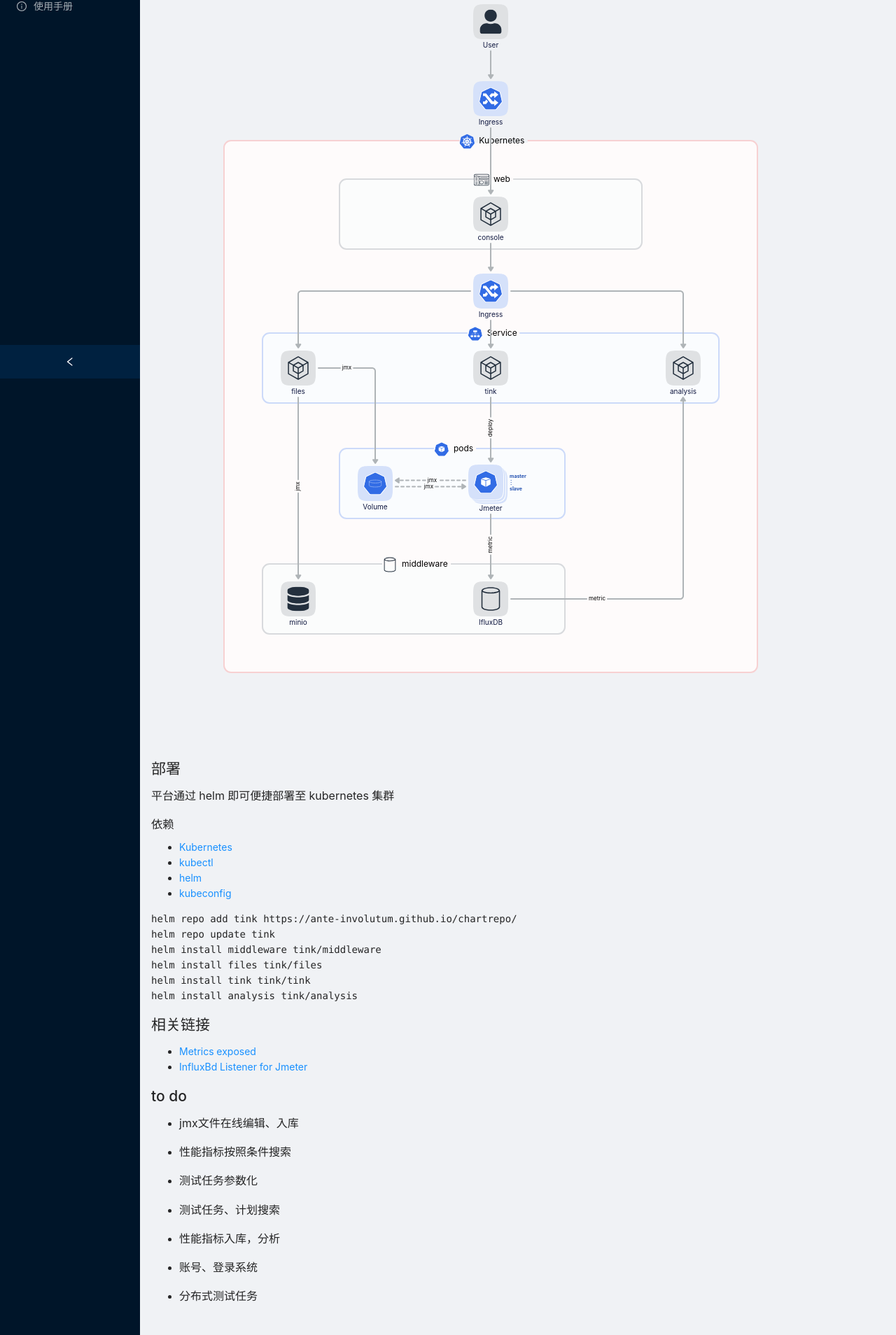
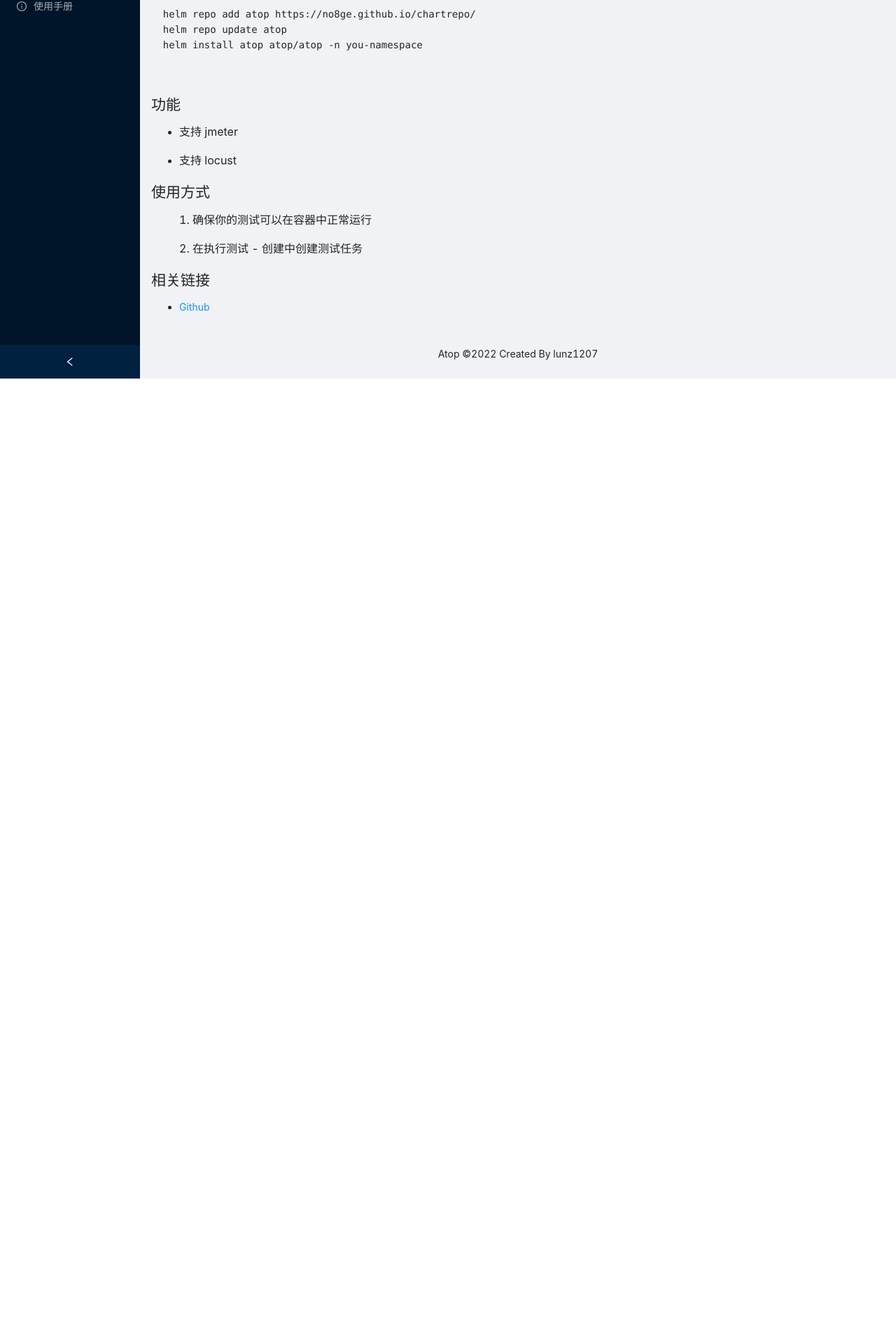
Before and after one commit to no8ge/console, a Vue app: page /help in a window 1280 px wide. Shown: the part 259-2167 px from the top of the page at 70% size. After the commit the page ends 800 px from the top, so only its background shows below. Built offline with nearby package versions, Linux system fonts and the light colour scheme.

Commit message:
docs: readme

```diff
--- a/src/views/About.vue
+++ b/src/views/About.vue
@@ -1,8 +1,6 @@
 <template>
   <PageHeader></PageHeader>
-  <p>云原生性能测试平台，让性能测试更加简单。</p>
-  <h2 id="architecture">架构设计</h2>
-  <p><img src="../assets/architecture.svg" alt="img.png" /></p>
+  <p>atop, Automated test open platform, 自动化测试开放平台</p>
   <h2 id="deploy">部署</h2>
   <p>平台通过 helm 即可便捷部署至 kubernetes 集群</p>
   <h3 id="required">依赖</h3>
@@ -10,51 +8,34 @@
     <li>
       <a href="https://zh.wikipedia.org/zh-hans/Kubernetes">Kubernetes</a>
     </li>
-    <li><a href="https://www.kubernetes.org.cn/installkubectl">kubectl</a></li>
     <li><a href="https://helm.sh/zh/docs/intro/install/">helm</a></li>
+  </ul>
+  <pre>
+  <code class="lang-bash">helm repo add atop https://no8ge.github.io/chartrepo/
+  helm repo <span class="hljs-keyword">update</span> atop
+  helm <span class="hljs-keyword">install</span> atop atop/atop -n <span class="hljs-keyword">you-namespace</span>
+</code>
+
+</pre>
+  <h2 id="deploy">功能</h2>
+  <ul>
     <li>
-      <a href="https://kubernetes.io/zh/docs/concepts/configuration/organize-cluster-access-kubeconfig">kubeconfig</a>
+      <p>支持 jmeter</p>
+    </li>
+    <li>
+      <p>支持 locust</p>
     </li>
   </ul>
-  <pre><code class="lang-bash">helm repo add tink https://ante-involutum.github.io/chartrepo/
-helm repo <span class="hljs-keyword">update</span> tink
-helm <span class="hljs-keyword">install</span> middleware tink/middleware
-helm <span class="hljs-keyword">install</span> files tink/files
-helm <span class="hljs-keyword">install</span> tink tink/tink
-helm <span class="hljs-keyword">install</span> analysis tink/analysis
-</code></pre>
+
+  <h2 id="deploy">使用方式</h2>
+  <ul>
+    <p>1. 确保你的测试可以在容器中正常运行</p>
+    <p>2. 在执行测试 - 创建中创建测试任务</p>
+  </ul>
   <h2 id="ref">相关链接</h2>
   <ul>
     <li>
-      <a href="https://jmeter.apache.org/usermanual/realtime-results.html#metrics">Metrics exposed</a>
-    </li>
-    <li>
-      <a href="https://jmeter.apache.org/usermanual/realtime-results.html#influxdb_v2">InfluxBd Listener for
-        Jmeter</a>
-    </li>
-  </ul>
-  <h2 id="deploy">to do</h2>
-  <ul>
-    <li>
-      <p>jmx文件在线编辑、入库</p>
-    </li>
-    <li>
-      <p>性能指标按照条件搜索</p>
-    </li>
-    <li>
-      <p>测试任务参数化</p>
-    </li>
-    <li>
-      <p>测试任务、计划搜索</p>
-    </li>
-    <li>
-      <p>性能指标入库，分析</p>
-    </li>
-    <li>
-      <p>账号、登录系统</p>
-    </li>
-    <li>
-      <p>分布式测试任务</p>
+      <a href="https://github.com/no8ge">Github</a>
     </li>
   </ul>
 
```
